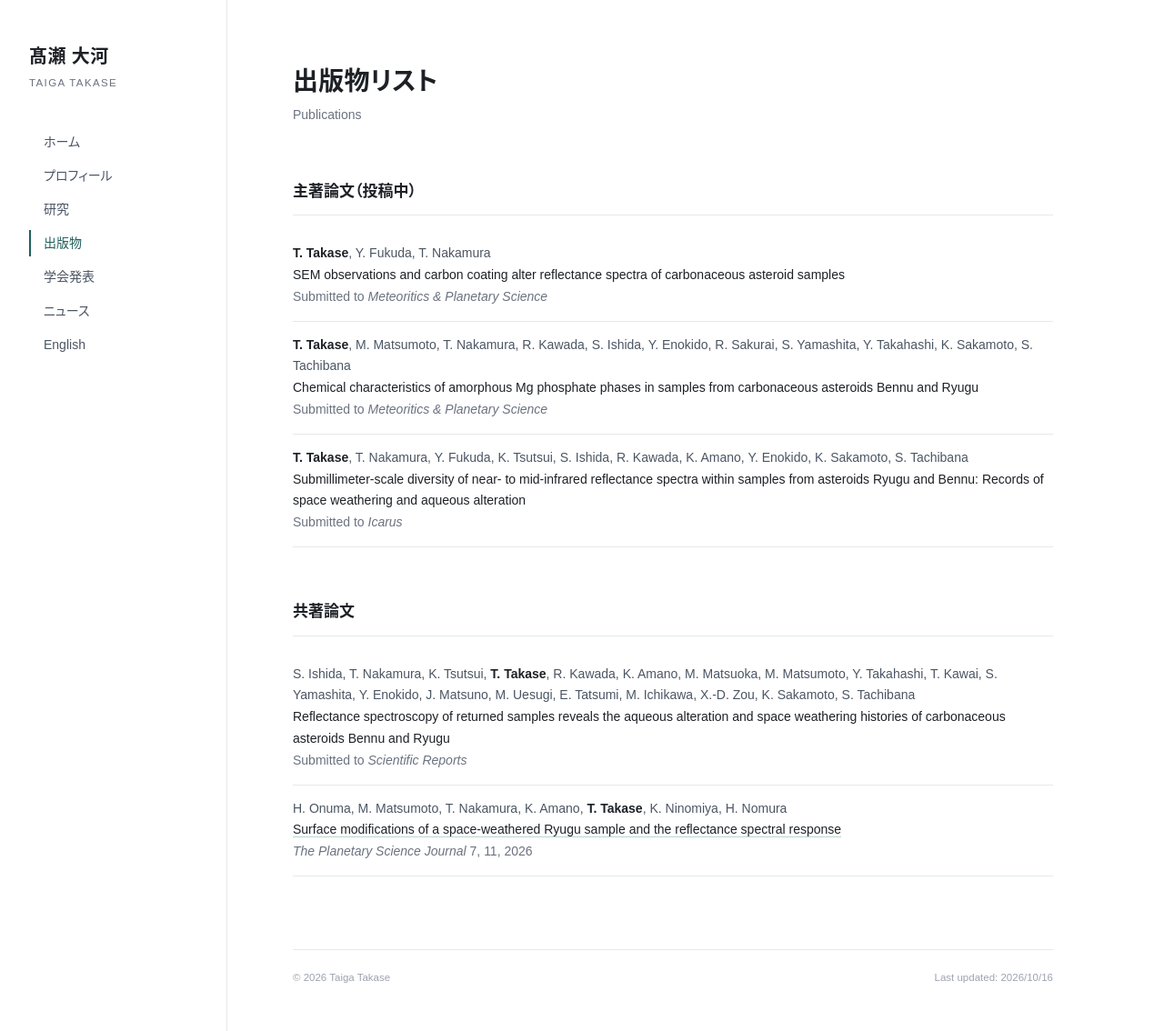
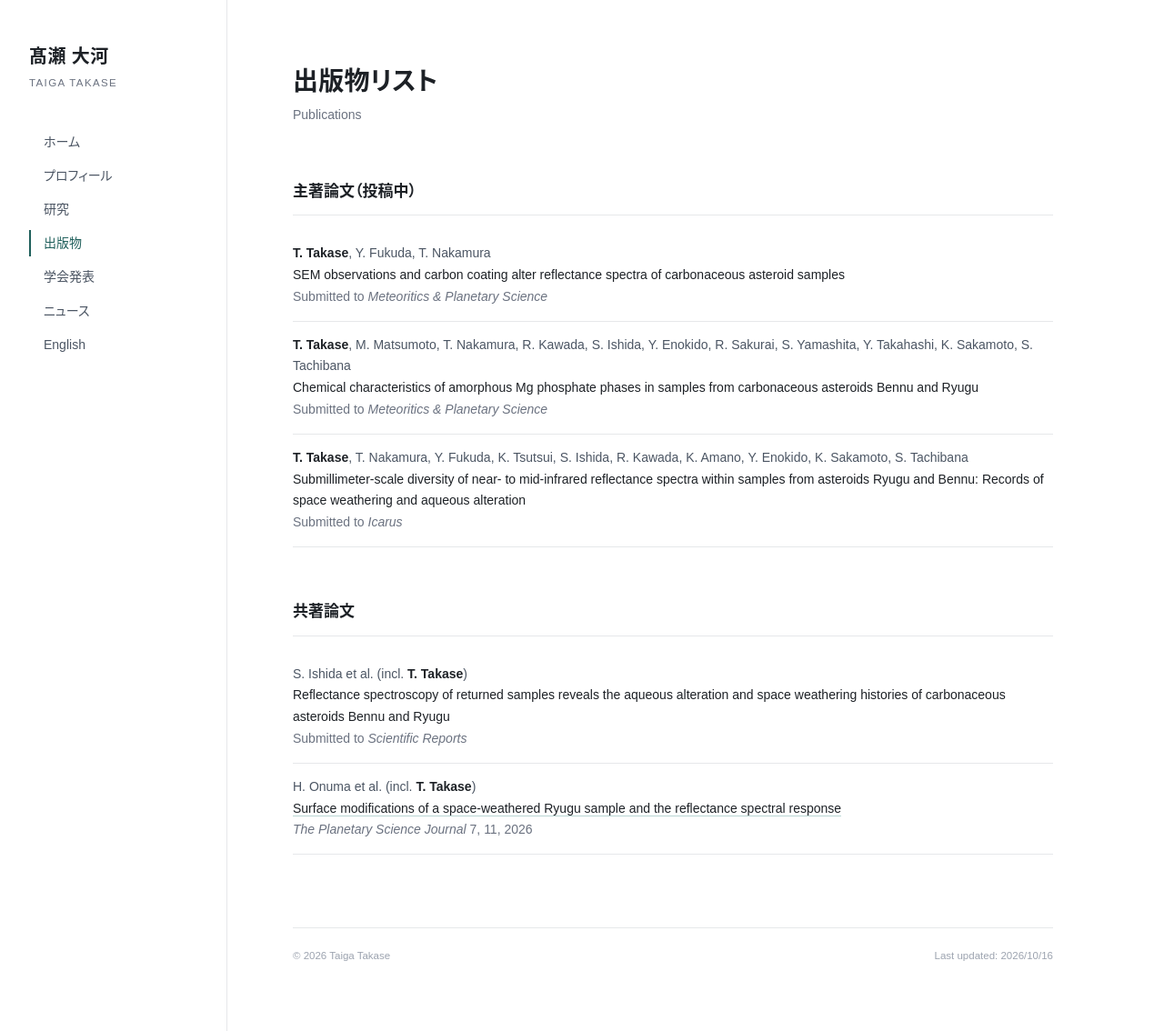
Before and after one commit to takasetaigat1/takasetaigat1.github.io, a Jekyll site: the page built from publications.html, in a window 1280 px wide and 1134 px high. Shown: the whole window at 91% size. Built offline with Jekyll 4.4.1, drawn with Linux system fonts in a browser that asks for light colours; some web fonts are replaced.

Commit message:
Coauthored papers: 'et al. (incl. T. Takase)' format
Co-Authored-By: Claude Fable 5.1 <noreply@anthropic.com>
Claude-Session: https://claude.ai/code/session_01WJ69PvNMxXwpNZfvYmXkxj

```diff
--- a/_data/publications.yml
+++ b/_data/publications.yml
@@ -46,14 +46,14 @@
 # ---- 共著論文 ----
 - category: coauthor
   year: 2026
-  authors: "S. Ishida, T. Nakamura, K. Tsutsui, <me>T. Takase</me>, R. Kawada, K. Amano, M. Matsuoka, M. Matsumoto, Y. Takahashi, T. Kawai, S. Yamashita, Y. Enokido, J. Matsuno, M. Uesugi, E. Tatsumi, M. Ichikawa, X.-D. Zou, K. Sakamoto, S. Tachibana"
+  authors: "S. Ishida et al. (incl. <me>T. Takase</me>)"
   title: "Reflectance spectroscopy of returned samples reveals the aqueous alteration and space weathering histories of carbonaceous asteroids Bennu and Ryugu"
   journal: "Scientific Reports"
   status: "submitted"
 
 - category: coauthor
   year: 2026
-  authors: "H. Onuma, M. Matsumoto, T. Nakamura, K. Amano, <me>T. Takase</me>, K. Ninomiya, H. Nomura"
+  authors: "H. Onuma et al. (incl. <me>T. Takase</me>)"
   title: "Surface modifications of a space-weathered Ryugu sample and the reflectance spectral response"
   journal: "The Planetary Science Journal"
   volume: "7"
```
